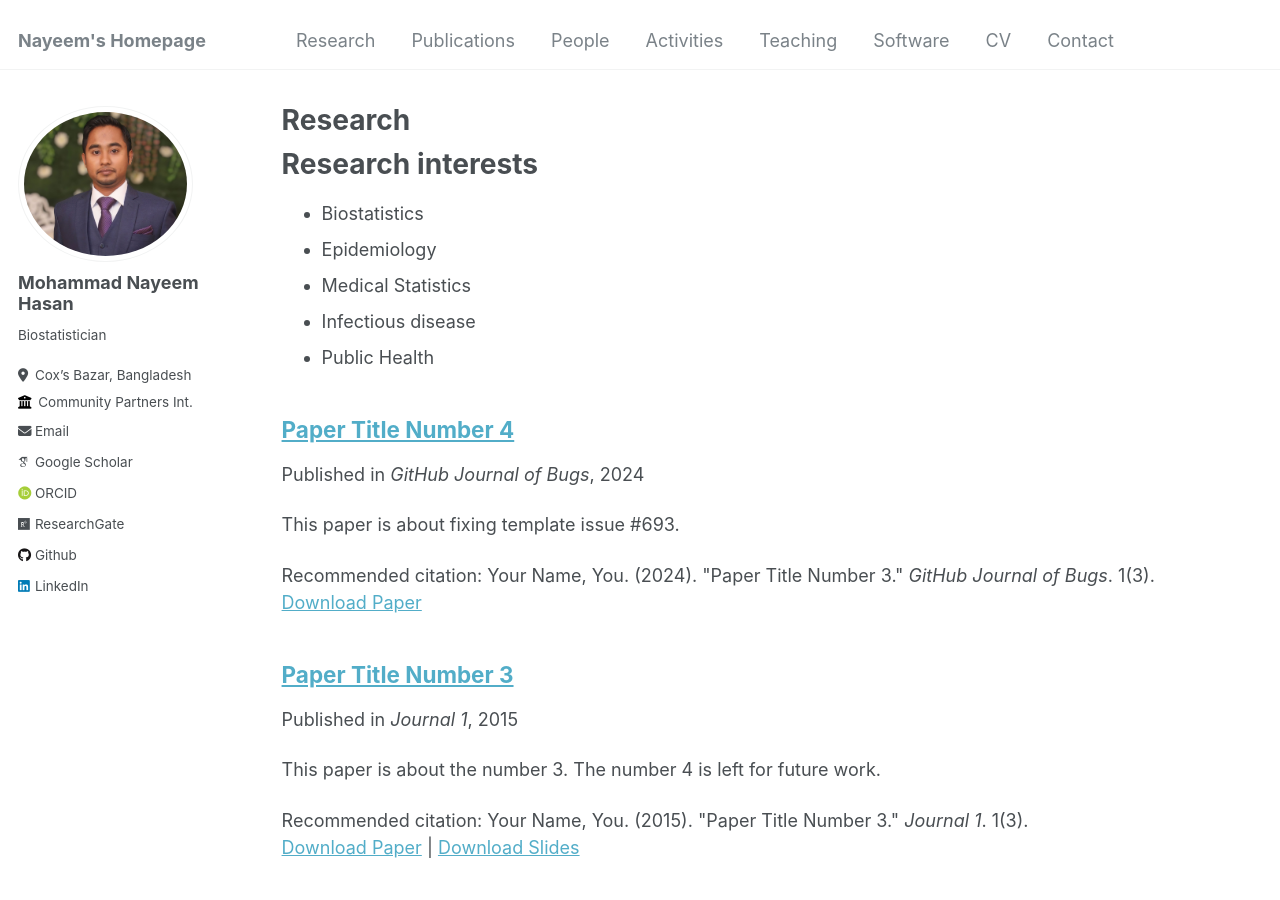
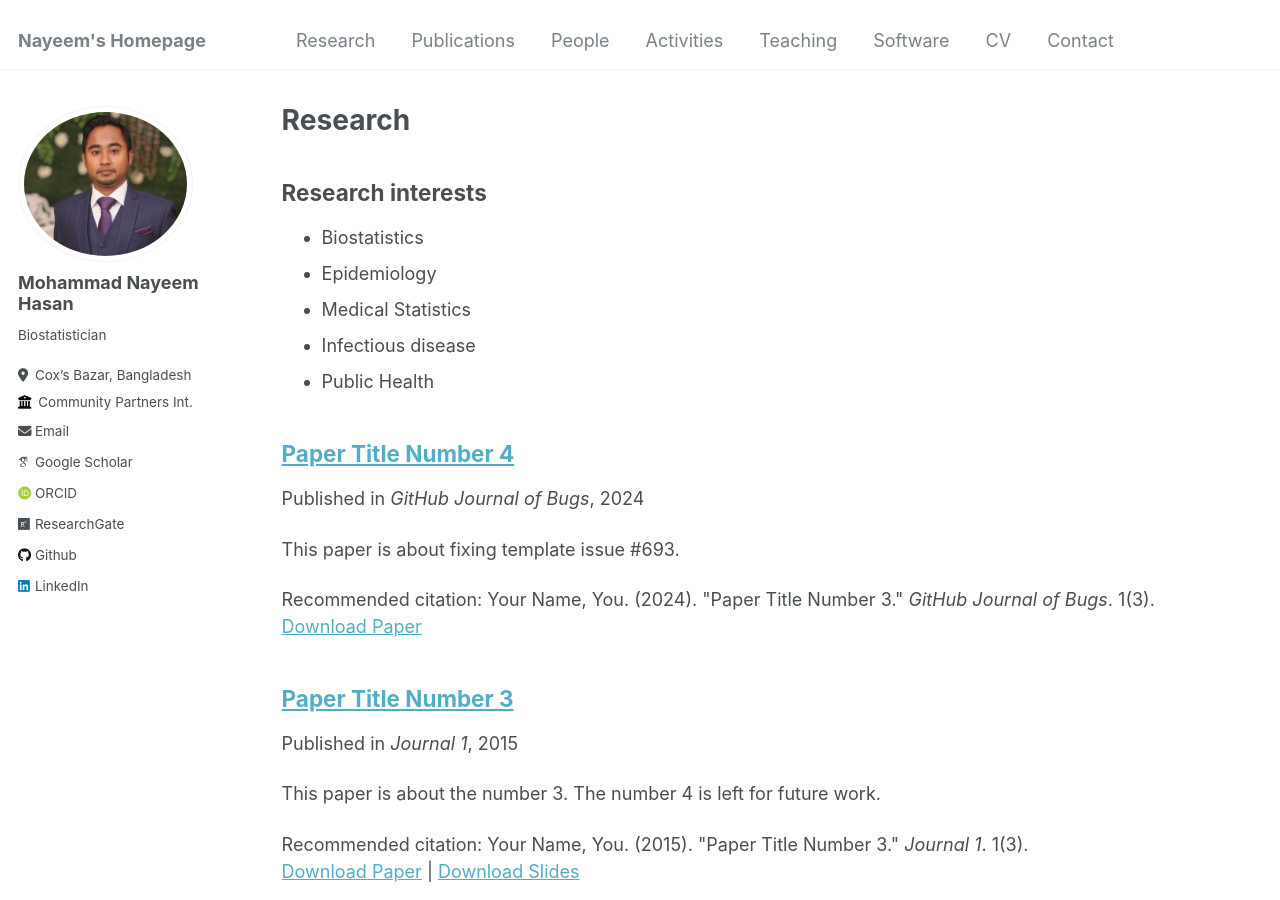
Before and after one commit to nayeemlab/nayeemlab.github.io, a Jekyll site: the page built from _pages/research.md, in a window 1280 px wide and 900 px high. Built offline with Jekyll 4.4.1, drawn with Linux system fonts in a browser that asks for light colours; some web fonts are replaced.

```diff
--- a/_pages/research.md
+++ b/_pages/research.md
@@ -5,7 +5,7 @@ permalink: /research/
 author_profile: true
 ---
 
-# Research interests
+## Research interests
 
 * Biostatistics
 * Epidemiology
```
